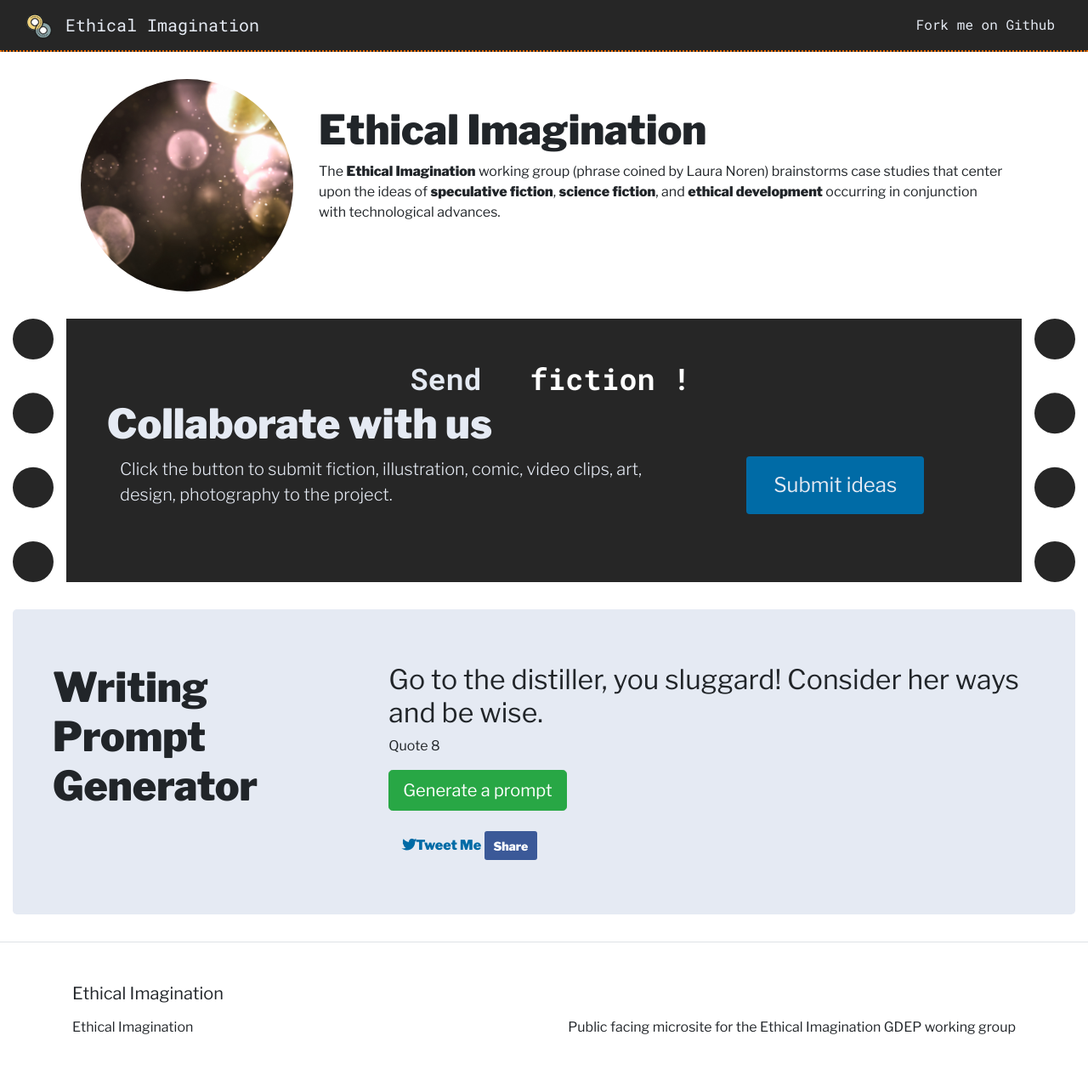
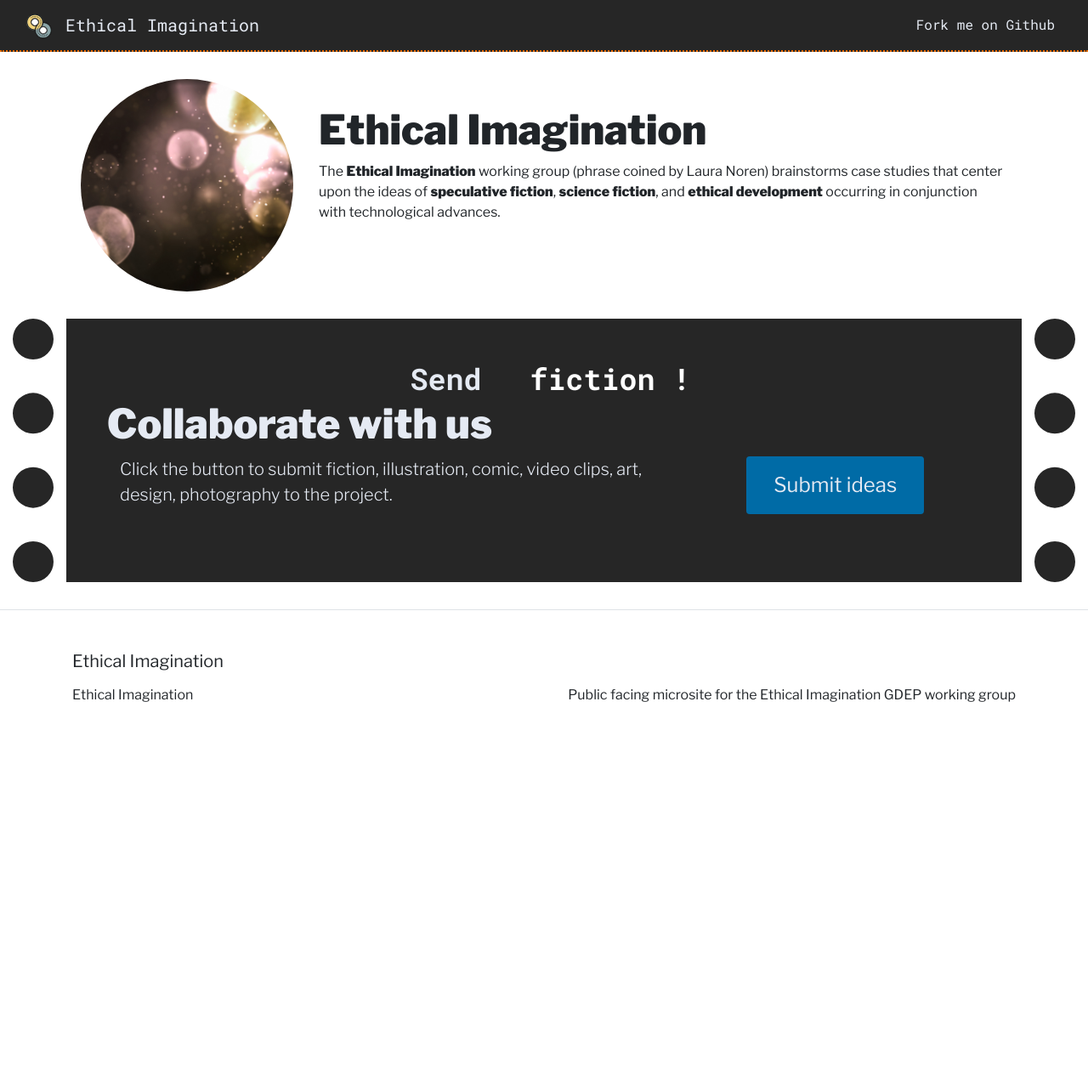
Before and after one commit to Data4Democracy/ethical-imagination, a Jekyll site: the page built from index.html, in a window 1280 px wide. Shown: the whole page at 85% size. Built offline with Jekyll 4.4.1, drawn with Linux system fonts in a browser that asks for light colours; nearby versions of some CDN libraries; after the commit the page ends 900 px from its top, so only the background shows below that.

Commit message:
commenting out generator until we have content

```diff
--- a/index.html
+++ b/index.html
@@ -54,7 +54,7 @@ layout: default
 </div>
 </section>
 
-<section class="prompts">
+<!-- <section class="prompts">
   <div class="jumbotron" id="writing-promps_jumbotron">
     <div class="container-fluid">
       <div class="row">
@@ -73,4 +73,4 @@ layout: default
 
             </div>
          </div>
-</section>
+</section> -->
```
